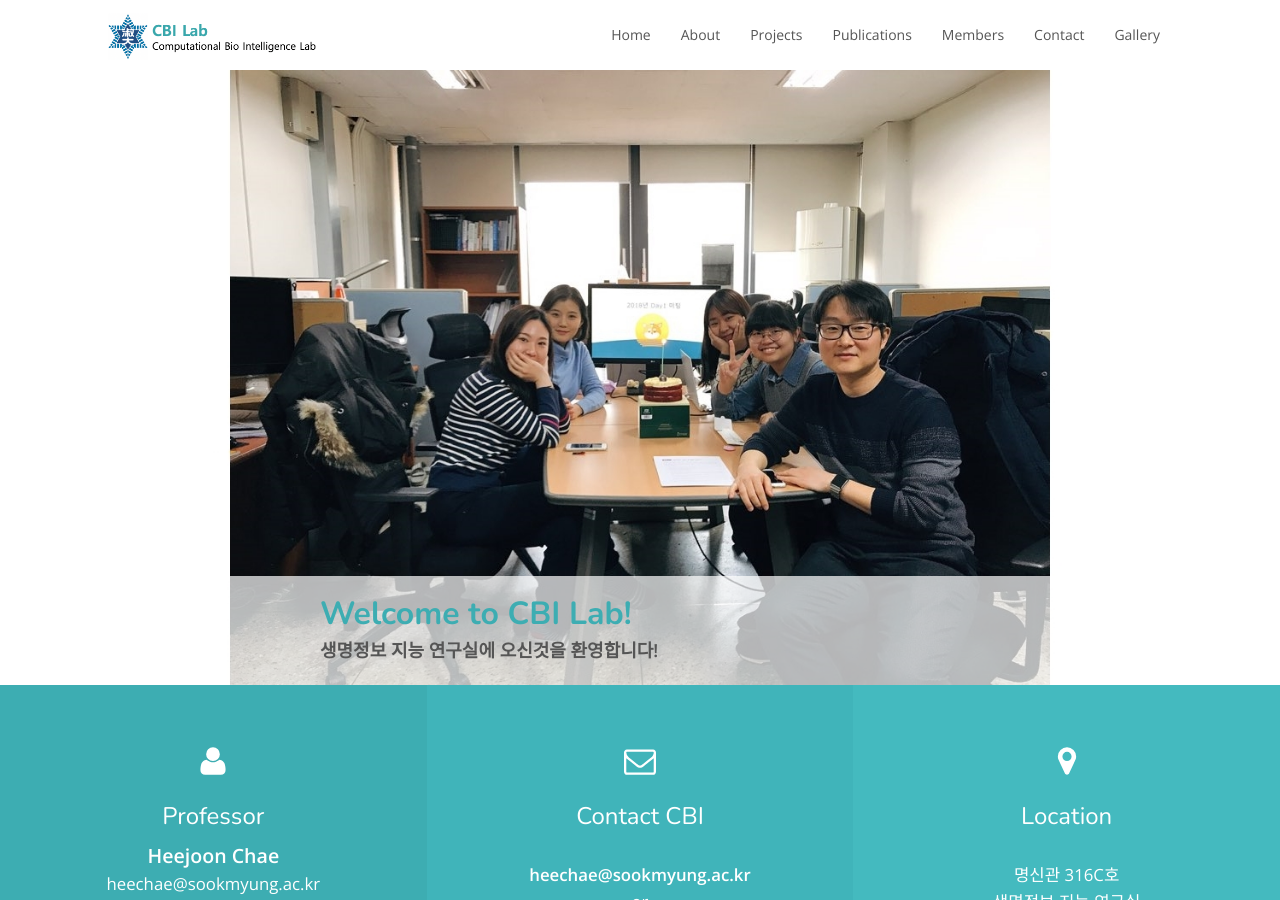
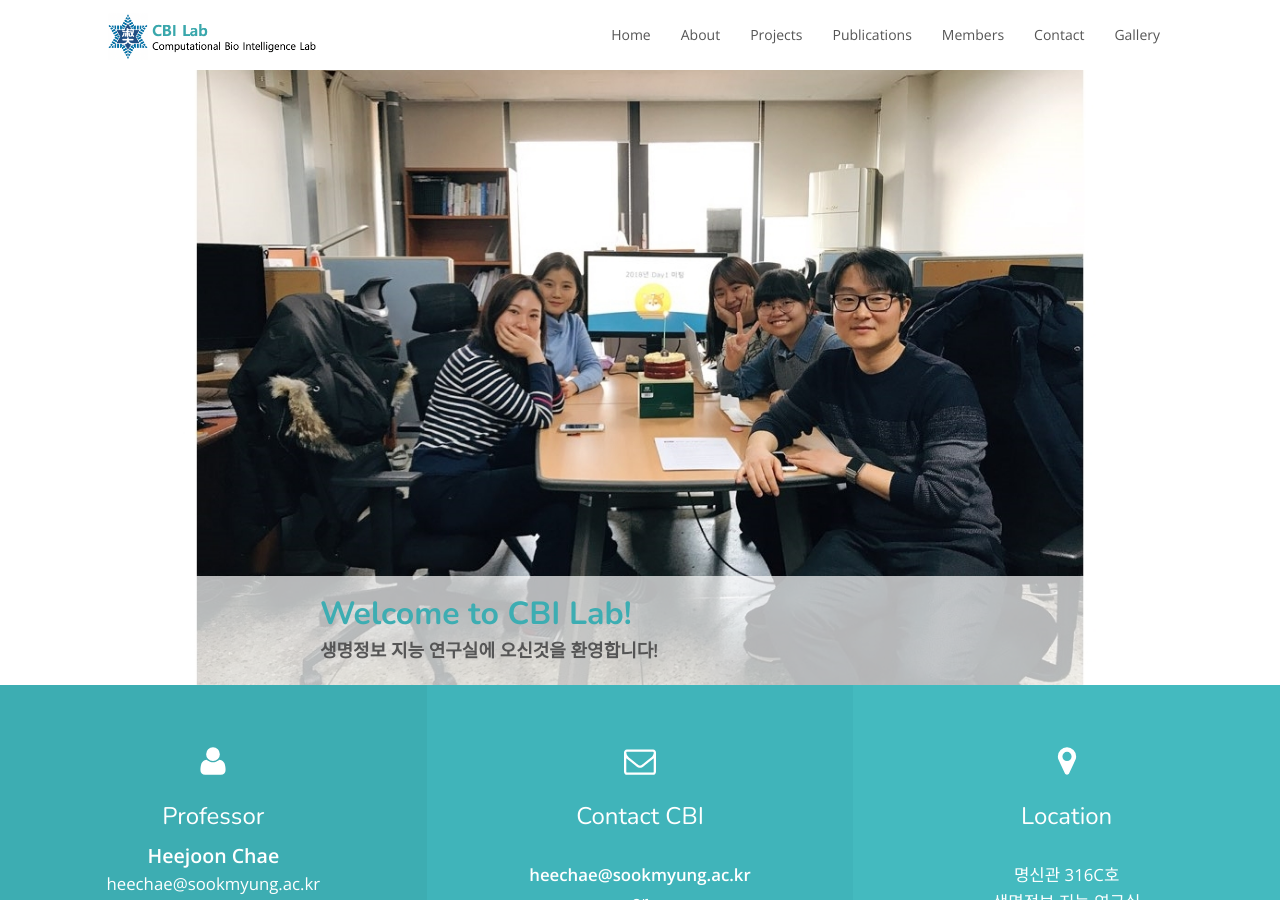
Before and after one commit to cbi-bioinfo/cbi-bioinfo.github.io_old, a Jekyll site: the page built from index.html, in a window 1280 px wide and 900 px high. Built offline with Jekyll 4.4.1, drawn with Linux system fonts in a browser that asks for light colours; nearby versions of some CDN libraries.

Commit message:
check labtop1

```diff
--- a/_config.yml
+++ b/_config.yml
@@ -8,7 +8,7 @@
 
 # Hero
 hero:
-    hero_img: day1_2018_7.jpg #day1_2018_5.jpg #day1_2018_4.jpg #test3.jpg #img/bioinfo.png
+    hero_img: c2.jpg #day1_2018_7.jpg #day1_2018_5.jpg #day1_2018_4.jpg #test3.jpg #img/bioinfo.png
     hero_title: Welcome to CBI Lab!
     hero_description: 생명정보 지능 연구실에 오신것을 환영합니다!
 
```
Also changed, not shown: img/Originals/c2.jpg (deleted), img/Originals/testing3.jpg (deleted), img/c1.jpg (deleted), img/c2.jpg (added), img/cbi2.jpg (deleted), 7 other files.
